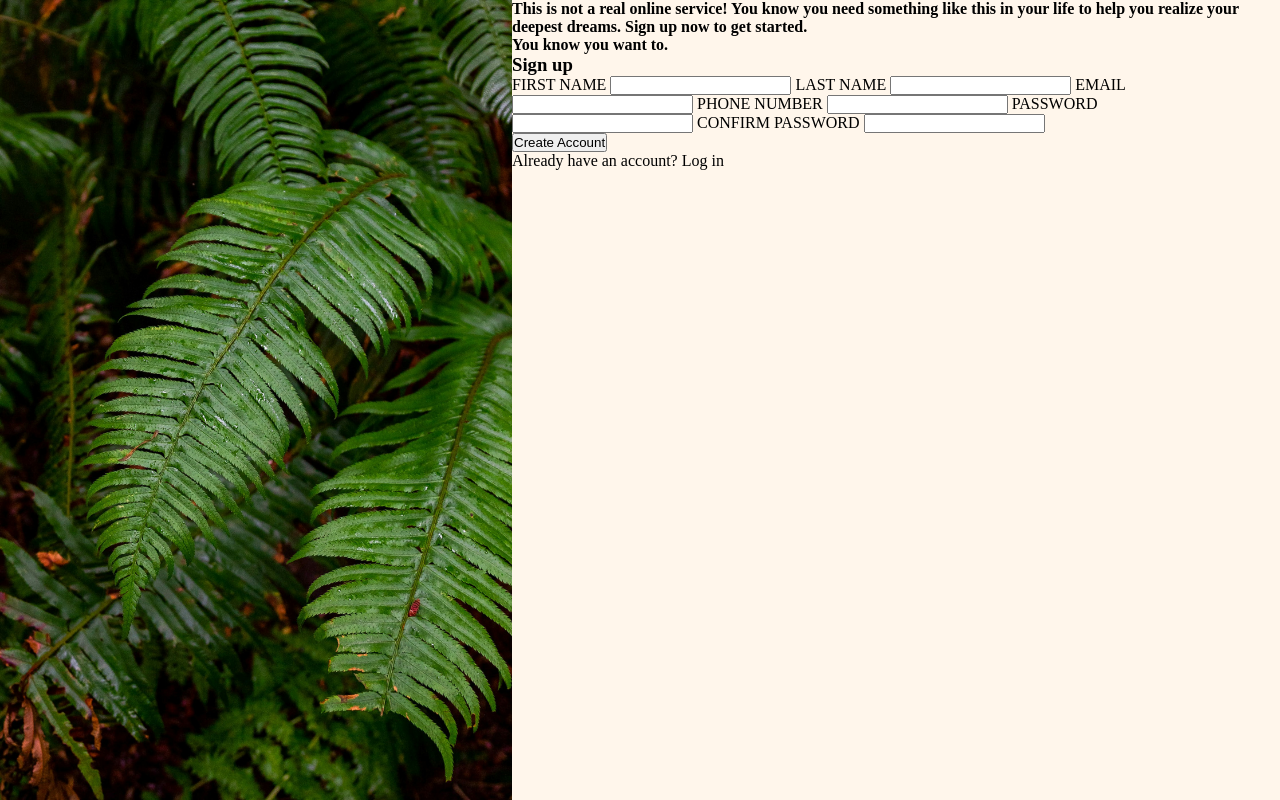
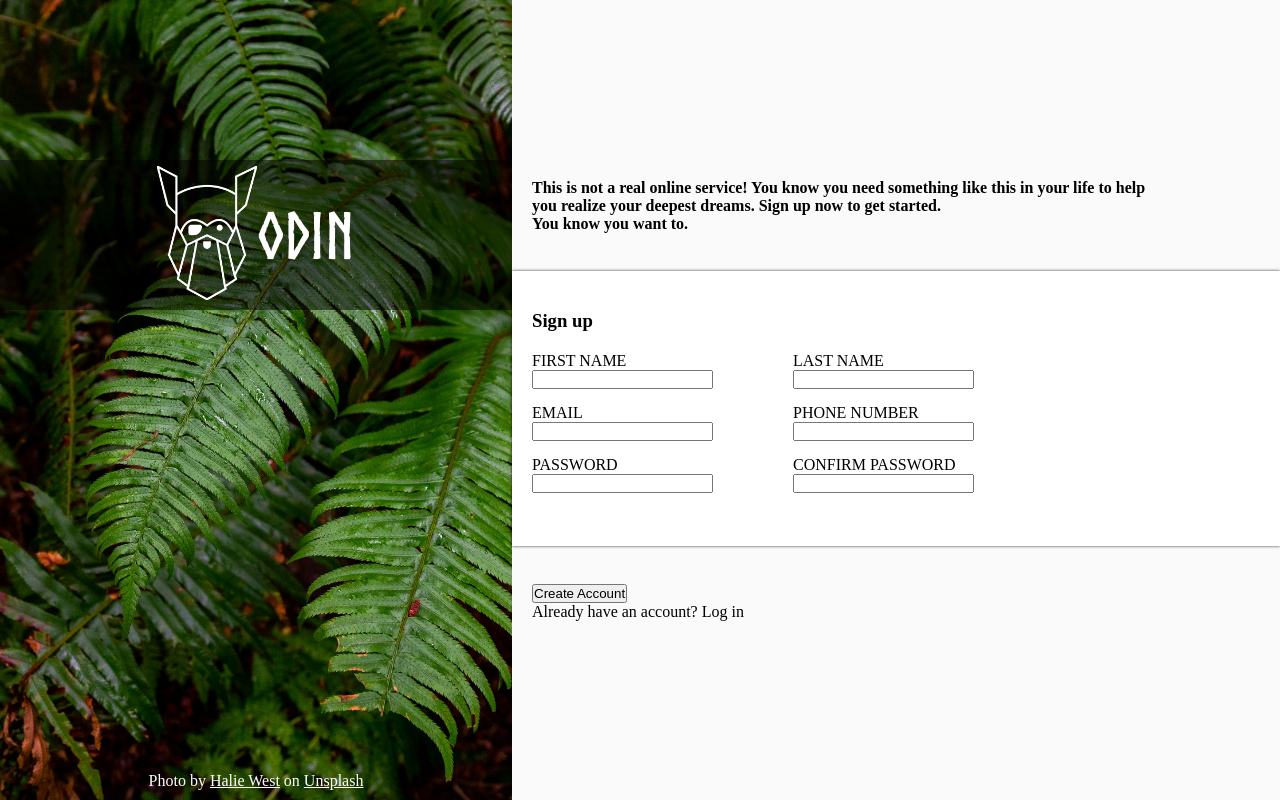
Before and after one commit to majjeed/odin-sign-up-form, a plain HTML site: page index.html in a window 1280 px wide. Drawn offline with Linux system fonts and the light colour scheme.

Commit message:
styling right container

```diff
--- a/index.html
+++ b/index.html
@@ -14,14 +14,16 @@
         <div class="subContainer">
             <div class="leftContainer">
                 <div class="banner">
-                    <div class="logo">
-
+                    <div class="title">
+                        <div class="logoContainer">
+                            <img src="./images/odin-logo.png" id="logo">
                         </div>
-                    <div class="title">
-
+                        <h1>ODIN</h1>
                     </div>
                 </div>
-                <div class="photoAuthor"></div>
+                <div class="photoAuthor">
+                    <p>Photo by <a href="">Halie West</a> on <a href="">Unsplash</a></p>
+                </div>
             </div>
             <div class="rightContainer">
                 <div class="formHeader">
@@ -40,18 +42,30 @@
                     <div class="formMainContent">
                         <h3>Sign up</h3>
                         <form action="" method="post" id="form1">
+                            <div>
                                 <label for="firstName">FIRST NAME</label>
                                 <input type="text" id="firstName" name="firstName" required>
+                            </div>
+                            <div>
                                 <label for="lastName">LAST NAME</label>
                                 <input type="text" id="lastName" name="lastName" required>
+                            </div>
+                            <div>
                                 <label for="email">EMAIL</label>
                                 <input type="email" id="email" name="email" required>
+                            </div>
+                            <div>
                                 <label for="phoneNumber">PHONE NUMBER</label>
                                 <input type="tel" id="phoneNumber" name="phoneNumber" required>
+                            </div>
+                            <div>
                                 <label for="password">PASSWORD</label>
                                 <input type="password" id="password" name="password" required>
+                            </div>
+                            <div>
                                 <label for="confirmPassword">CONFIRM PASSWORD</label>
                                 <input type="password" id="confirmPassword" name="confirmPassword" required>
+                            </div>
                         </form>
                     </div>
                 </div>
--- a/styles.css
+++ b/styles.css
@@ -21,8 +21,6 @@ body {
 }
 
 .mainContainer {
-    /* height: 100vh;
-    width: 100vw; */
     display: flex;
     flex-direction: column;
     min-height: 100vh;
@@ -36,11 +34,87 @@ body {
 .leftContainer {
     background-image: url(./images/leaf.jpg);
     background-size: cover;
-    /* width: 100vw;
-    height: 100vh; */
     min-width: 40vw;
+    display: flex;
+    flex-direction: column;
+    justify-content: space-between;
+}
+
+.banner {
+    height: 150px;
+    background-color: rgba(0, 0, 0, 0.5);
+    display: flex;
+    margin-top: 20vh;
+    padding: 10px;
+}
+
+.title {
+    color: white;
+    width: 100%;
+    display: flex;
+    align-items: center;
+    justify-content: center;
+    font-family: 'norsebold';
+    font-size: xx-large;
+}
+
+#logo {
+    width: 100px;
+}
+
+.photoAuthor {
+    display: flex;
+    justify-content: center;
+    margin: 10px;
+}
+
+.photoAuthor p,
+.photoAuthor a {
+    color: white;
 }
 
 .rightContainer {
-    background-color: rgb(255, 246, 235);
+    background-color: rgb(250, 250, 250);
+    display: flex;
+    flex-direction: column;
+    justify-content: center;
 }
+
+.formHeader,
+.formMain,
+.formFooter {
+    padding: 5% 15% 5% 20px;
+}
+
+.formMain {
+    background-color: white;
+    box-shadow: 0px 0px 3px 0px rgba(0, 0, 0, 0.75);
+}
+
+.formMainContent h3 {
+    padding-bottom: 20px;
+}
+
+form {
+    display: flex;
+    flex-wrap: wrap;
+}
+
+form div {
+    display: flex;
+    flex-direction: column;
+    margin-right: 80px;
+    margin-bottom: 15px;
+}
+
+@media (max-width: 1000px) {
+    form div {
+        margin-right: 40px;
+    }
+}
+
+@media (min-width: 1200px) {
+    form div {
+        margin-right: 80px;
+    }
+}
```
Lines whose indentation alone changed are shown as unchanged.
